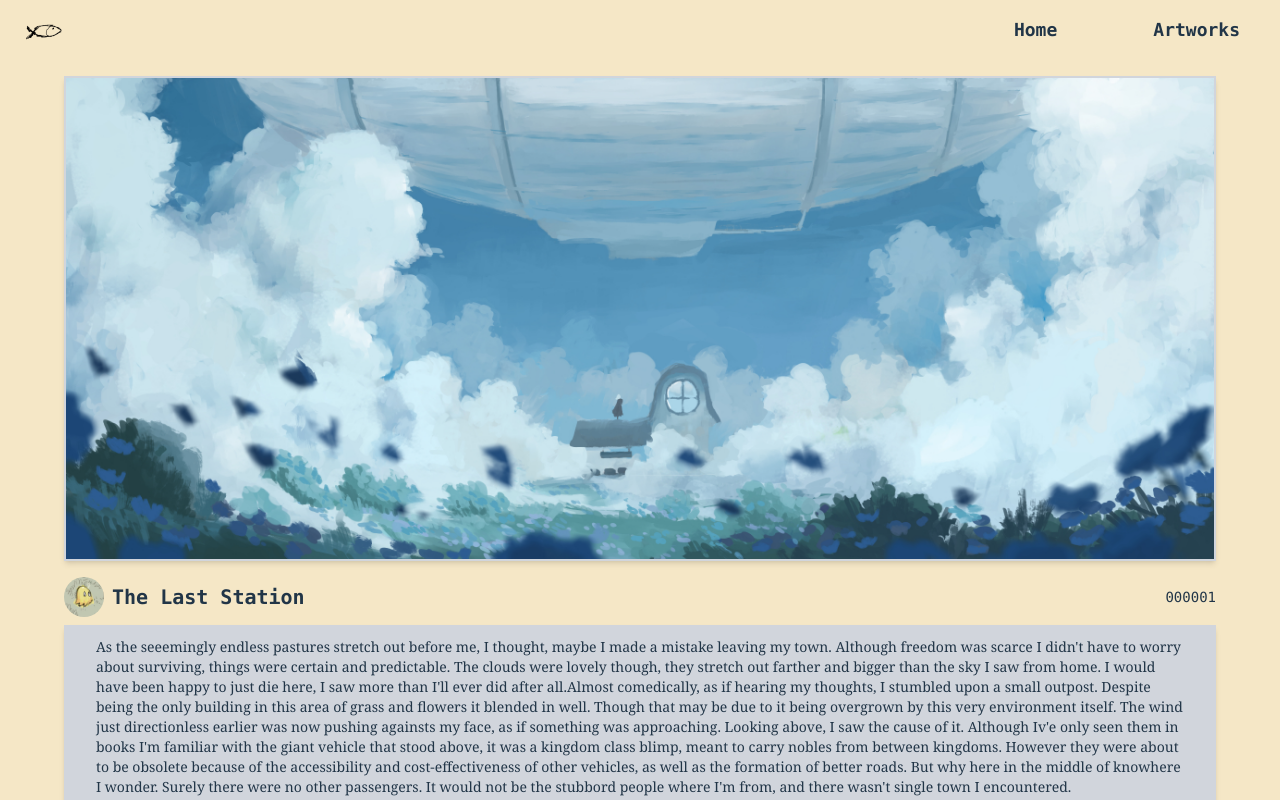
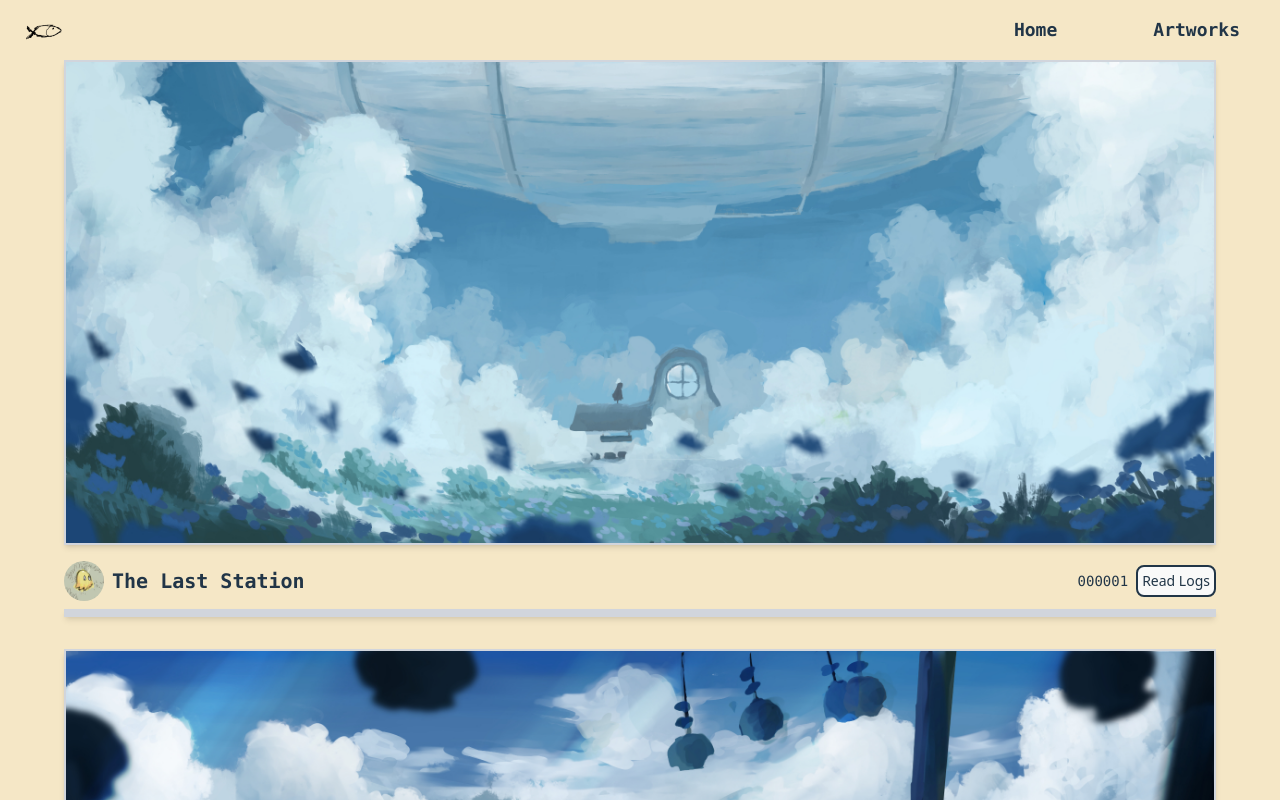
Before and after one commit to Garden-Fiend/rJournal, a React (Vite) app: page / in a window 1280 px wide. Both pictures are taken after a click on the element "Artworks". Shown: the top 800 px of the page. Built offline with nearby package versions, Linux system fonts and the light colour scheme.

Commit message:
added log toggling coz I can't be bothered to write right now

```diff
--- a/src/App.jsx
+++ b/src/App.jsx
@@ -10,7 +10,7 @@ function App() {
     <div className="w-full  bg-[#F5E7C6]">
       <nav className="w-full fixed bg-[#F5E7C6] z-100 top-0">
         <div className="flex items-center px-6">
-          <img src="/fis.png" className="w-10 rounded-full"></img>
+          <img src="/fis.png" className="active:rotate-360 transition-transform duration-200 w-10 rounded-full" onClick={()=> setPage("Home")}></img>
           <div className="flex justify-end w-full p-4 md:space-x-20 gap-4 font-mono font-bold items-center md:text-lg text-sm">
             <p
               onClick={() => {
--- a/src/components/artEntry.jsx
+++ b/src/components/artEntry.jsx
@@ -1,7 +1,11 @@
+import { useState } from "react";
 export default function ArtEntry({ imgUrl, desc1, desc2, title, date }) {
+
+  const [logs,setLogs] = useState(false);
+
   return (
     <div>
-      <div className="py-4">
+      <div className="pb-4">
         <img src={imgUrl} className="shadow-md border-2 border-gray-300"></img>
       </div>
 
@@ -11,15 +15,20 @@ export default function ArtEntry({ imgUrl, desc1, desc2, title, date }) {
           <p className="font-mono md:text-xl text-md font-bold">{title}</p>
         </div>
 
-        <div>
+        <div className="flex items-center gap-2">
           <p className="font-mono">{date}</p>
+
+          <button className="border-2 rounded-lg p-1 active:scale-90 transition-transform"
+          type="button"
+          onClick={()=> setLogs(!logs)}
+          >Read Logs</button>
         </div>
       </div>
 
       <div className=" px-4 font-serif md:flex gap-4 mt-2 text-xs md:text-sm bg-gray-300 p-1 shadow-md">
-        <p className="md:border-none border-l-2 border-gray-400 px-4 mt-2 h-50 overflow-auto">
+        {logs && <p className="md:border-none border-l-2 border-gray-400 px-4 mt-2 h-50 overflow-auto">
           {desc1}
-        </p>
+        </p>}
       </div>
     </div>
   );
```
